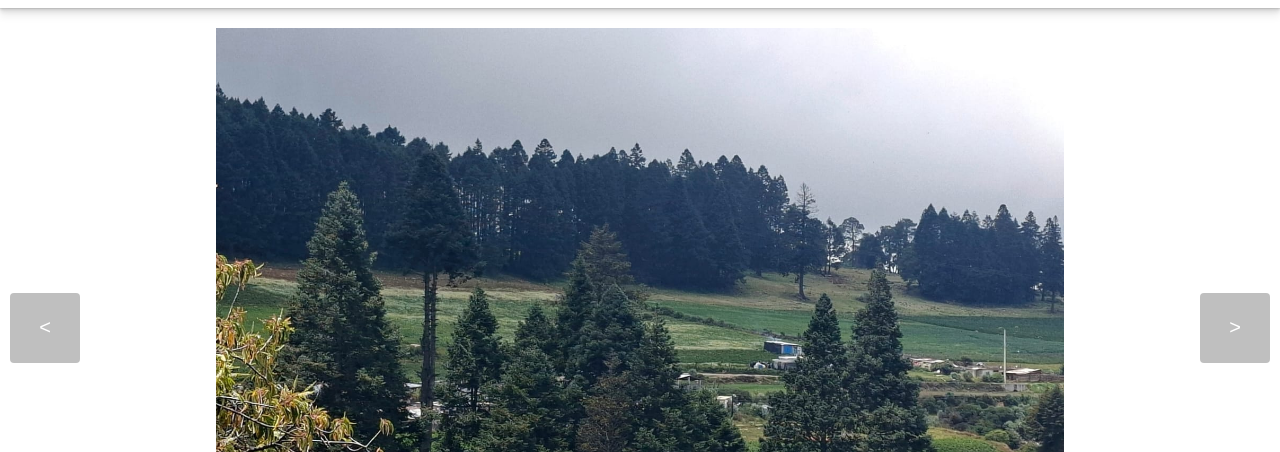
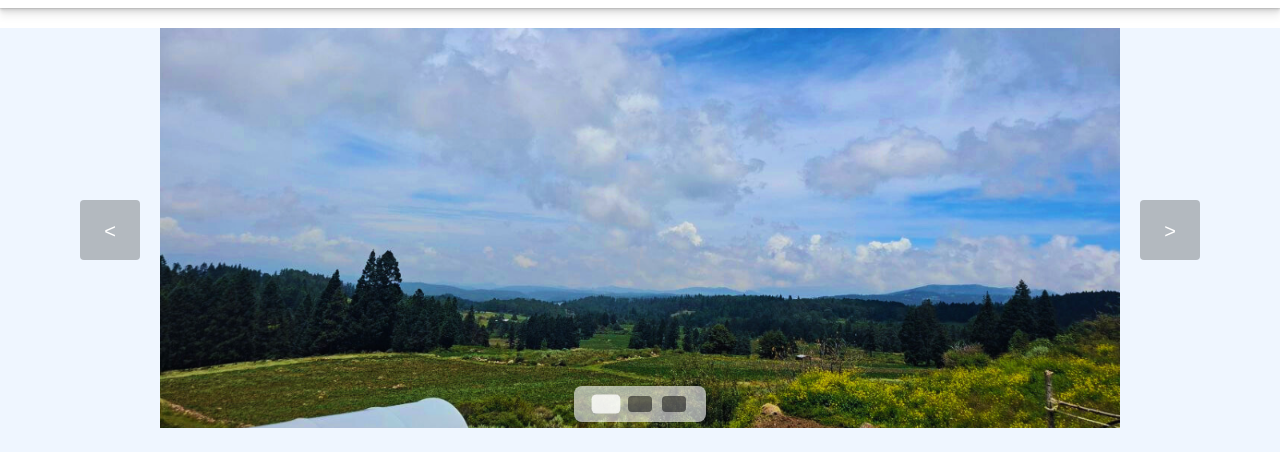
Before and after one commit to Wichosu/uv-conejo, a plain HTML site: page index.html in a window 1280 px wide. Shown: the part 101-553 px from the top of the page. Drawn offline with Linux system fonts and the light colour scheme.

Commit message:
smaller carousel, better images

```diff
--- a/index.html
+++ b/index.html
@@ -36,23 +36,22 @@
 
     <!-- Carrousel -->
     <section class="carousel-container">
+      <div class="carousel">
         <picture class="carousel-slide"
-        ><img src="./img/carousel-1.jpeg" alt=""
+          ><img src="./img/carousel-1.png" alt=""
         /></picture>
         <picture class="carousel-slide"
-        ><img src="./img/carousel-2.jpeg" alt=""
+          ><img src="./img/carousel-2.png" alt=""
         /></picture>
         <picture class="carousel-slide"
-        ><img src="./img/carousel-3.jpeg" alt=""
-      /></picture>
-      <picture class="carousel-slide"
-        ><img src="./img/carousel-4.jpeg" alt=""
+          ><img src="./img/carousel-3.png" alt=""
         /></picture>
 
         <button class="carousel-button carousel-button-left"><</button>
         <button class="carousel-button carousel-button-right">></button>
 
         <div class="carousel-index-container"></div>
+      </div>
     </section>
 
     <!--Introduccion al proyecto-->
--- a/styles/carousel.css
+++ b/styles/carousel.css
@@ -1,9 +1,16 @@
 .carousel-container {
+  height: 100%;
+  max-height: 400px;
+  background-color: oklch(97% 0.014 254.604);
+}
+
+.carousel {
+  margin: 0 auto;
+  width: 100%;
+  max-width: 1200px;
   position: relative;
   display: flex;
   overflow: hidden;
-  height: 100%;
-  max-height: 600px;
 }
 
 .carousel-slide {
@@ -17,7 +24,7 @@
 .carousel-slide img {
   width: 100%;
   height: 100%;
-  max-height: 600px;
+  max-height: 400px;
   object-fit: contain;
 }
 
@@ -28,8 +35,8 @@
 .carousel-button {
   position: absolute;
   top: 50%;
-  width: 70px;
-  height: 70px;
+  width: 60px;
+  height: 60px;
   transform: translateY(-50%);
   background-color: rgba(0, 0, 0, 0.25);
   border: none;
@@ -49,11 +56,11 @@
 }
 
 .carousel-button-left {
-  left: 10px;
+  left: 40px;
 }
 
 .carousel-button-right {
-  right: 10px;
+  right: 40px;
 }
 
 .carousel-index-container {
```
Also changed, not shown: img/carousel-1.jpeg (deleted), img/carousel-1.png (added), img/carousel-2.jpeg (deleted), img/carousel-2.png (added), img/carousel-3.jpeg (deleted), img/carousel-3.png (added), img/carousel-4.jpeg (deleted). Lines whose indentation alone changed are shown as unchanged.
